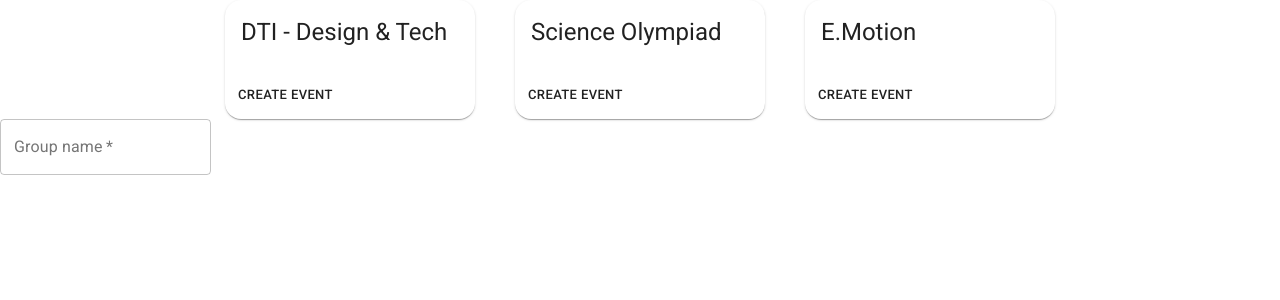
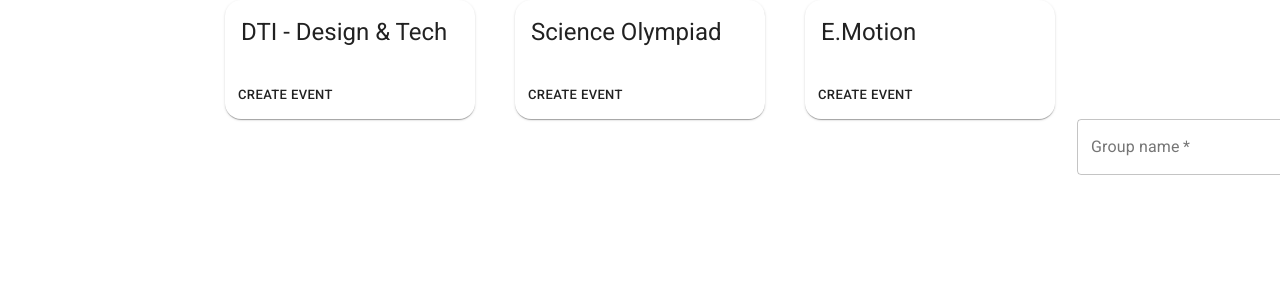
Before and after one commit to zmindyli/pacts, a React (Create React App) app in the folder frontend/: page / in a window 1280 px wide. Shown: the top 300 px of the page. Built offline with nearby package versions, Linux system fonts and the light colour scheme.

Commit message:
Added Grid component to align text field to the right

```diff
--- a/frontend/src/Dashboard.tsx
+++ b/frontend/src/Dashboard.tsx
@@ -92,8 +92,12 @@
             callback={callback} />
         </Grid>
       </Grid>
-      <CreateGroupForm></CreateGroupForm>
-    </div>
+      <Grid container
+        spacing={2}
+        justify="flex-end">
+        <CreateGroupForm></CreateGroupForm>
+      </Grid>
+    </div >
   );
 }
 export default Dashboard;
```
